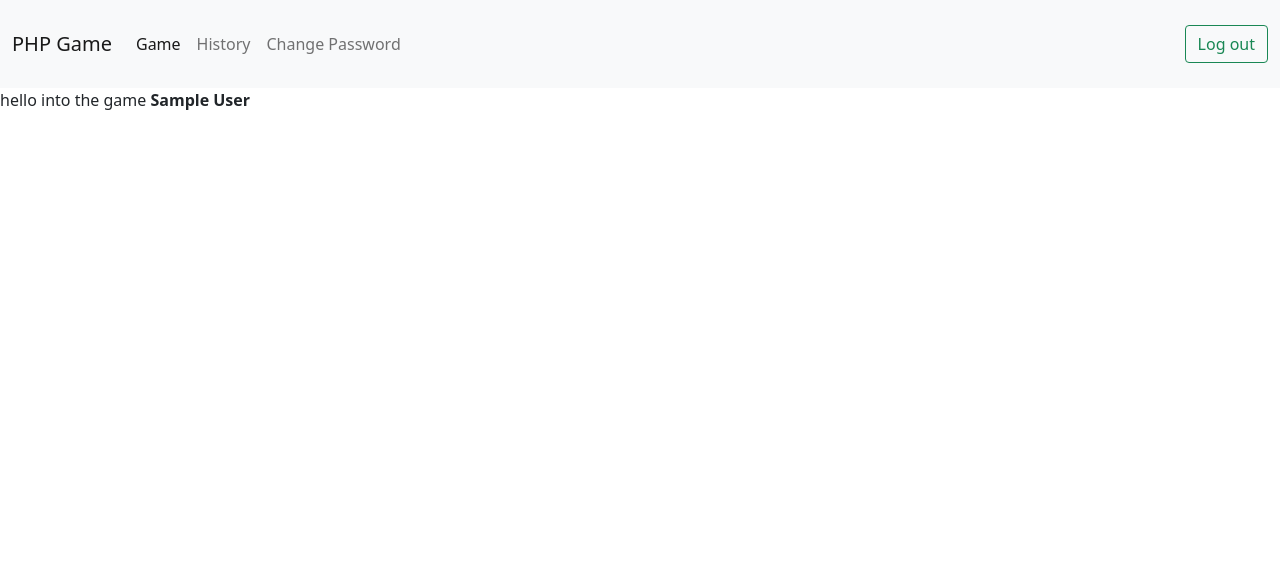
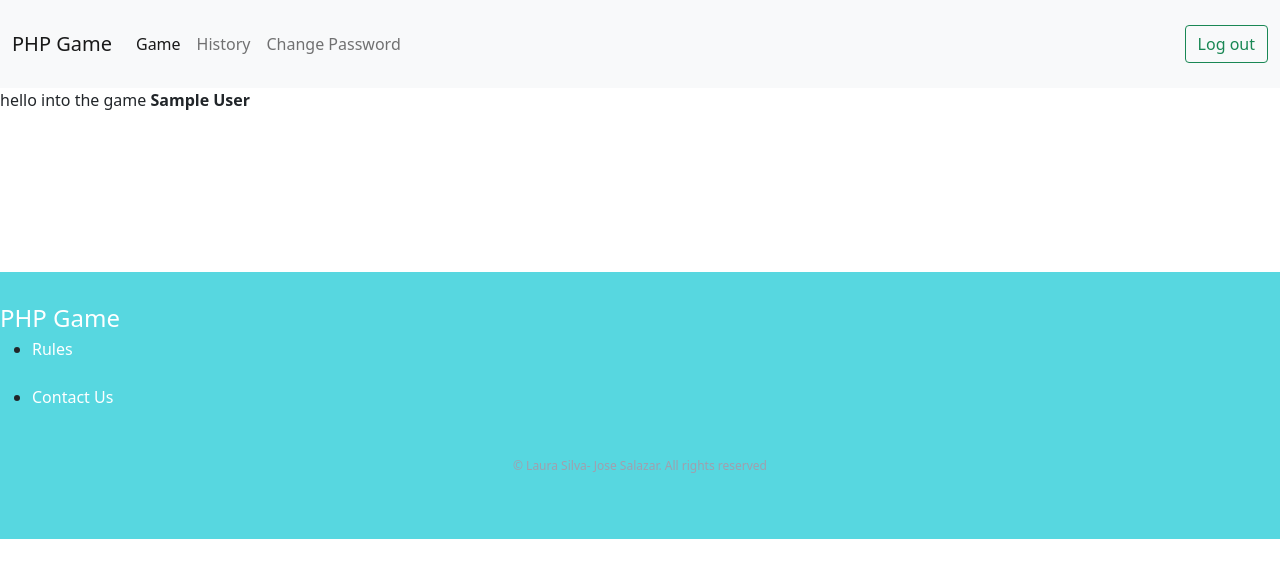
Before and after one commit to LauraSilva1401/gamePHP, a PHP site: page /index.php?pagina=game in a window 1280 px wide. Shown: the top 578 px of the page. Run offline with PHP 8.4, Linux system fonts and the light colour scheme; the visitor is signed in with stand-in values (Sample User, id 1).

Commit message:
improved footer -ls

```diff
--- a/index.php
+++ b/index.php
@@ -73,5 +73,11 @@ session_start();
 		}
 	}
 	?>
+
+	<footer>
+		<?php
+		require_once  'views/footer.php';
+		?>
+	</footer>
 </body>
 </html>
--- a/public/css/main.css
+++ b/public/css/main.css
@@ -31,6 +31,13 @@ header
 footer
 */
 
+#footer
+{
+	margin-top: 10rem;
+	margin-bottom: 0rem;
+	/* text-align: center; */
+}
+
 #footer__container
 {
     row-gap: 3.5rem;
@@ -38,7 +45,7 @@ footer
 
 #footer__bg
 {
-    background-color: rgb(110, 87, 224);
+    background-color: rgb(87, 215, 224);
     padding: 2rem 0 3rem;
 }
 
@@ -46,6 +53,7 @@ footer
 {
     font-size: 1.5rem;
     margin-bottom: .25rem;
+	/* text-align: center; */
 }
 
 
@@ -67,3 +75,23 @@ footer
 {
     color: #FFF;
 }
+
+#footer__copy {
+    font-size: .75rem;
+    text-align: center;
+    color: rgb(161, 159, 173);
+    margin-top: 3rem;
+}
+
+#container
+{
+    max-width: 768px;
+    margin-left: 1.5rem;
+    margin-right: 1.5rem;
+}
+
+#grid
+{
+    display: grid;
+    gap: 1.5rem;
+}
--- a/views/footer.php
+++ b/views/footer.php
@@ -3,8 +3,8 @@
 
     <div id="footer__bg">
 
-        <div>
-            <div id="footer__container">
+
+        <div id="footer__container container grid">
 
             <div>
                 <h1 id="footer__title">PHP Game</h1>
@@ -29,6 +29,8 @@
 
 
 
+
+        <p id = "footer__copy">&#169; Laura Silva- Jose Salazar. All rights reserved</p>
     </div>
 
 </footer>
```
Lines whose indentation alone changed are shown as unchanged.
